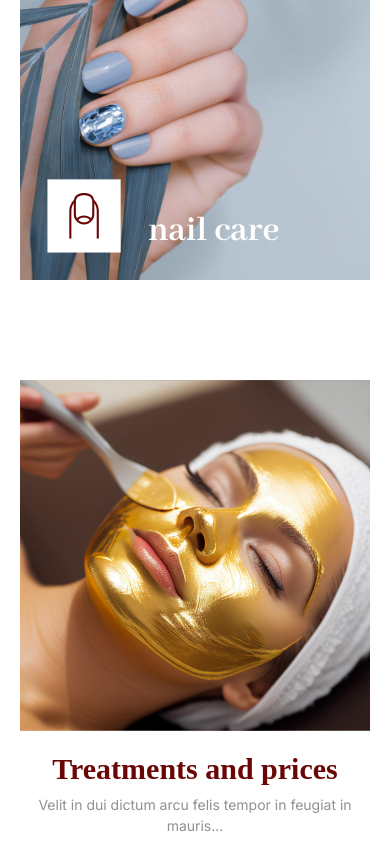
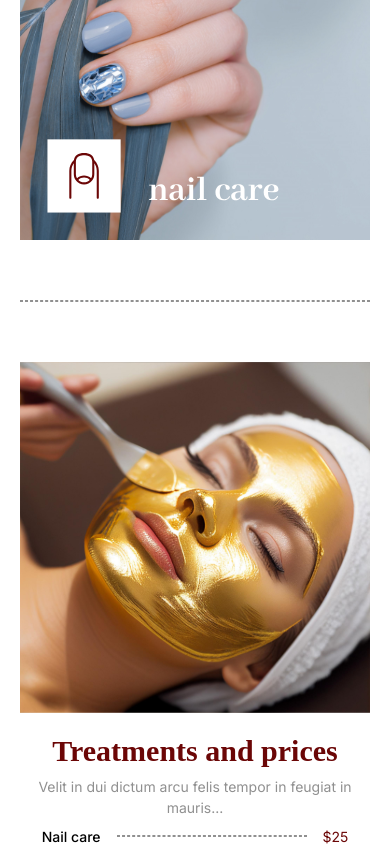
Before and after one commit to Mr-Shehroz/salon, a Next.js app: page / in a window 390 px wide. Shown: the part 1892-2737 px from the top of the page. Built offline with nearby package versions, Linux system fonts and the light colour scheme; a web font is replaced by a local one.

Commit message:
add a border for mobile for treatment section

```diff
--- a/src/components/elegance.tsx
+++ b/src/components/elegance.tsx
@@ -3,7 +3,7 @@ import React from 'react'
 
 const Elegance = () => {
   return (
-    <section className='bg-white py-20 px-5'>
+    <section className='bg-white md:py-20 py-10 px-5'>
         <div className='text-center max-w-[900px] mx-auto px-5'>
             <h2 className='text-[50px] lg:mb-8 mb-4'>Elegance comes from being as beautiful inside as outside</h2>
             <p className='font-normal 2xl:text-[18px] lg:text-[16px] text-[14px] text-[#909090] font-inter'>Eleifend arcu non lorem justo in tempus purus gravida. Est tortor egestas sed feugiat elementum. Viverra nulla amet a ultrices massa dui. Tortor est purus morbi vitae arcu suspendisse amet.</p>
--- a/src/components/treatment.tsx
+++ b/src/components/treatment.tsx
@@ -6,6 +6,7 @@ const Treatment = () => {
     return (
         <section className='xl:py-20 py-5 bg-white'>
             <div className='flex flex-col md:flex-row justify-between items-center xl:px-20 px-5 2xl:max-w-[1400px] xl:max-w-[1150px] max-w-[900px] mx-auto'>
+                <div className='md:hidden border border-dashed w-full border-[#909090] mb-15'/>
                 <div>
                     <Image src="/1.svg" alt='nail' height={100} width={100} className='2xl:w-[550px] xl:w-[480px] lg:w-[350px] md:w-[300px] w-[350px] h-auto' />
                 </div>
```
